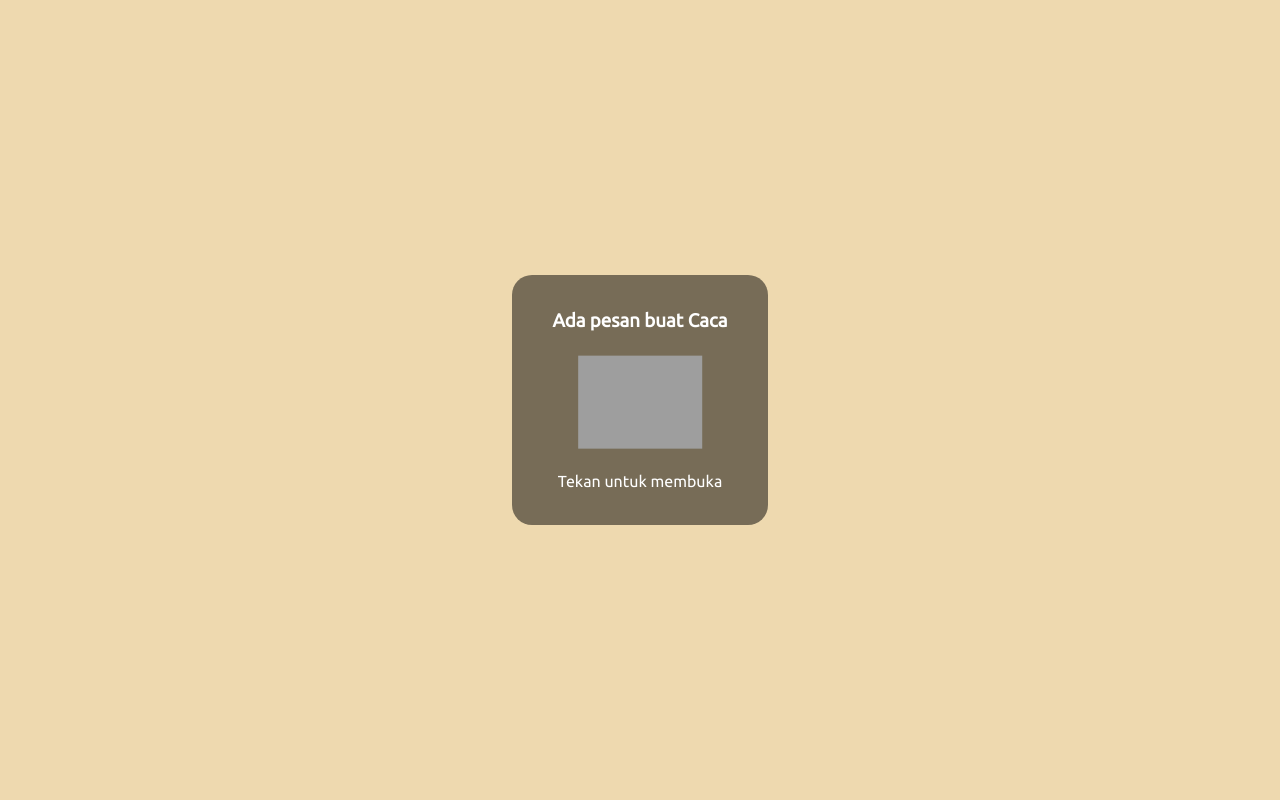
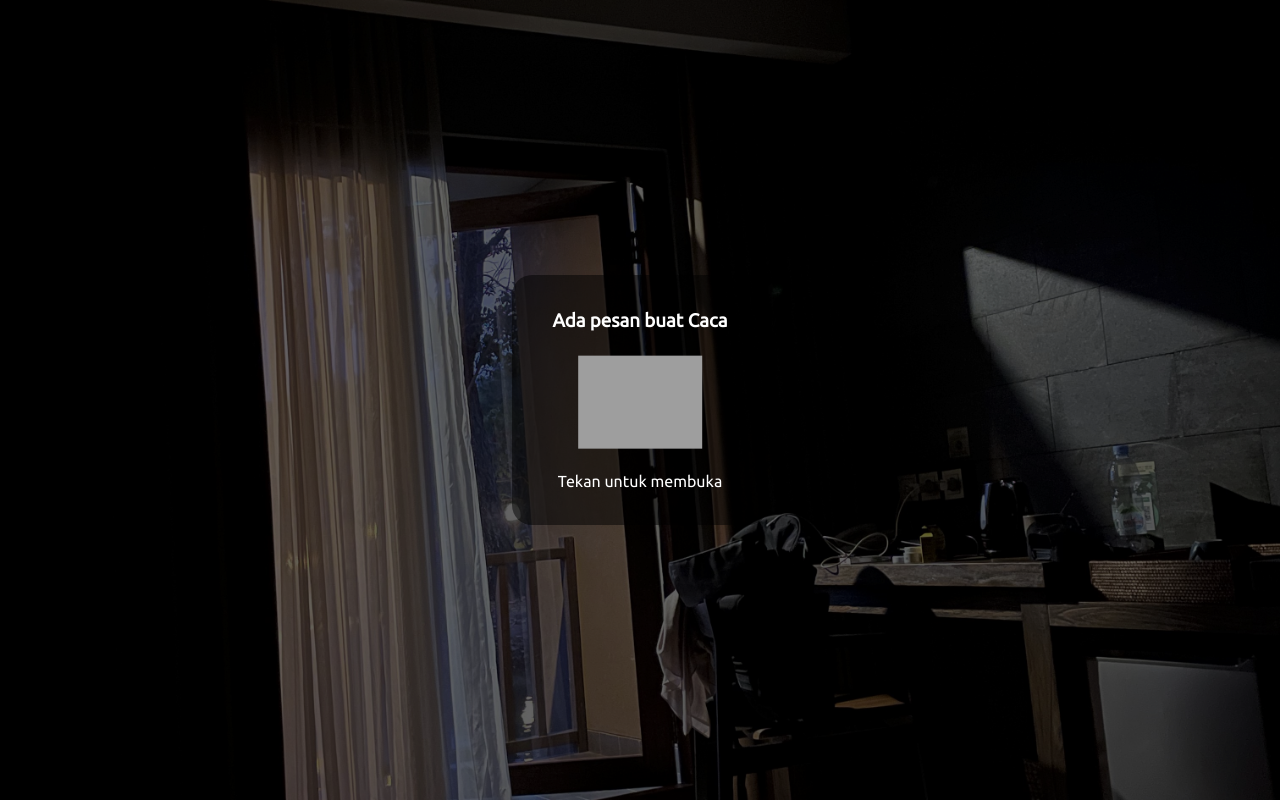
Before and after one commit to hialgi/cacasyg, a plain HTML site: page index.html in a window 1280 px wide. Drawn offline with nearby package versions, Linux system fonts and the light colour scheme; grey boxes are pictures that could not be loaded.

Commit message:
Update index.html

```diff
--- a/index.html
+++ b/index.html
@@ -42,8 +42,8 @@
 
     <script>
 
-      var musik = "NAMA FILE MUSIK";
-      var background = "hotel.HEIC";
+      var musik = "algi.mp3";
+      var background = "hotel.jpg";
       var ucapanSurat = "Hi Caca, Happy National Girlfriend day. Makasih banyak udah bisa sabar ngadepin sikap aku yang sering beda dan marah gajelas ini. Stay with me terus ya, words can't describe how much i love you, kamu baik-baik di sana ya, bentar lagi kita ketemu kok hehe, pokoknya KAK ALGI SAYANG SAMA CACA. Don't you ever leave me alone. Love u.";
       var pesanWhatsapp = "PESAN WHATSAPP"
 
```
